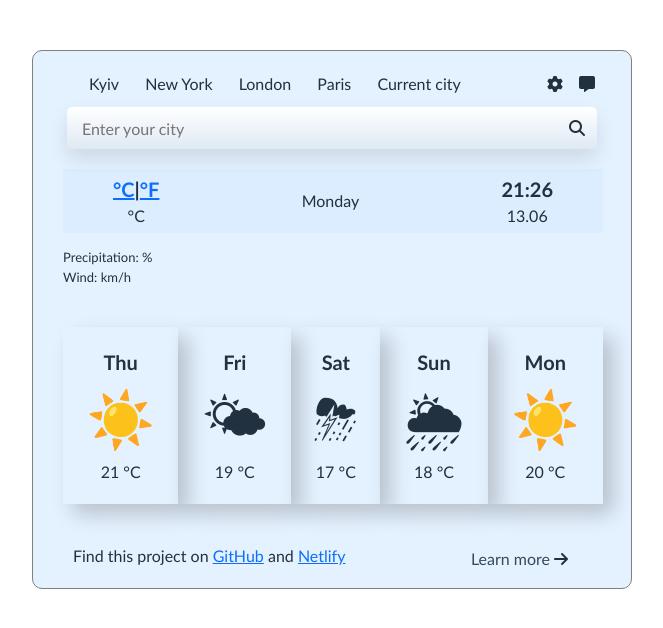
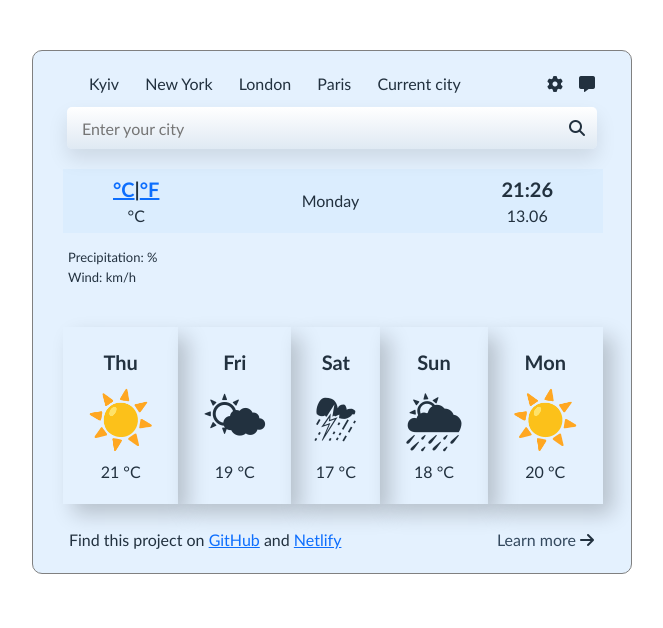
Before and after one commit to AlinaHorobchuk/forecast, a plain HTML site: page index.html in a window 1280 px wide. Shown: the whole page, without its empty margins (308-971 px from the left). Drawn offline with nearby package versions, Linux system fonts and the light colour scheme; no server answers.

Commit message:
footer css changed

```diff
--- a/styles/style.css
+++ b/styles/style.css
@@ -52,7 +52,6 @@ input {
     box-shadow: 0px 10px 20px rgba(0, 0, 0, 0.1);
 }
 
-button .btn-link,
 .fa-button {
     height: 26px;
     width: 26px;
@@ -121,7 +120,7 @@ button.fa-button:before {
 
 .additional-info {
     text-align: left;
-    margin-left: 30px;
+    margin-left: 35px;
     margin-top: 15px;
     font-weight: lighter;
     font-size: 13px;
@@ -172,24 +171,17 @@ button.fa-button:before {
     font-size: 55px;
 }
 
-.learn-more {
-    position: relative;
-    padding: 10px;
-}
-
 button.btn-link {
     text-decoration: none;
     color: gray;
-    position: absolute;
-    bottom: 0;
-    right: 0;
-    margin: 10px;
     color: #34495e;
+    padding: 0;
 }
 
 .footer {
-    display: table;
-    margin: -10px auto;
-    width: 90%;
-    border-spacing: 10px;
+    display: flex;
+    justify-content: space-between;
+    align-items: center;
+    width: 88%;
+    margin: -17px auto 20px auto;
 }
```
